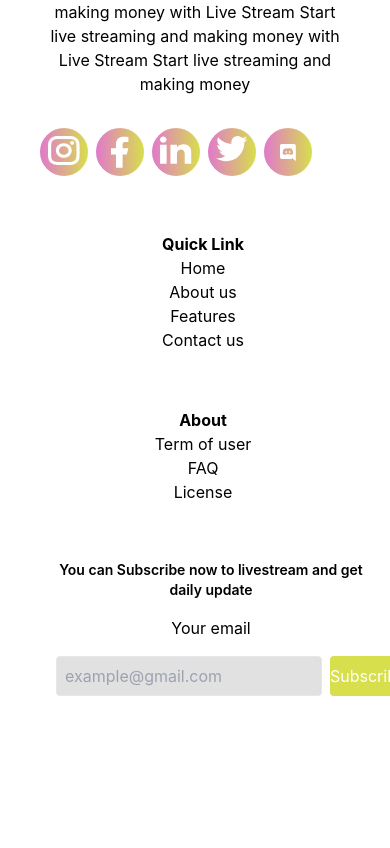
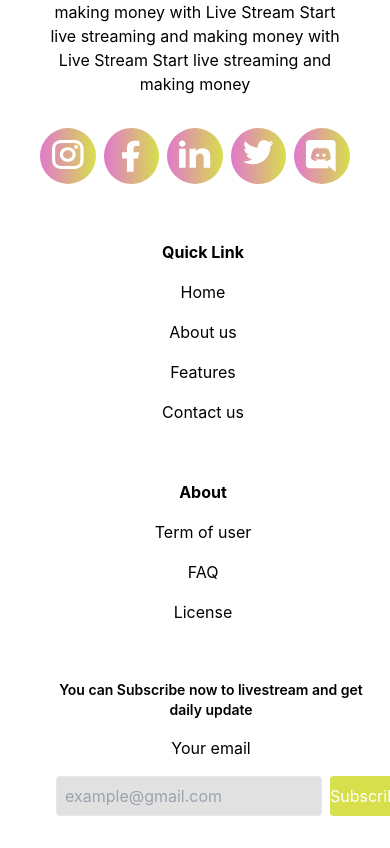
Before and after one commit to Mikepn02/live-streaming-platform, a React (Create React App) app: page / in a window 390 px wide. Shown: the part 5189-6037 px from the top of the page. Before the commit the page ends 5917 px from the top, so only its background shows below. Built offline with nearby package versions, Linux system fonts and the light colour scheme.

Commit message:
modified responsiveness

```diff
--- a/src/components/Footer/Footer.js
+++ b/src/components/Footer/Footer.js
@@ -1,6 +1,5 @@
 import React from "react";
-import { FontAwesomeIcon } from "@fortawesome/react-fontawesome";
-import { } from "@fortawesome/free-solid-svg-icons";
+
 
 const Footer = () => {
     return (
@@ -17,36 +16,36 @@ const Footer = () => {
                         making money with Live Stream Start live streaming and making money
                     </p>
                     <div className="flex flex-row gap-2">
-                        <div className="bg-gradient-to-r from-[#E179CB] via-[#DCAB8D] to-[#D7DF4D] p-2 rounded-full w-12 h-12 items-center justify-center">
+                        <div className="bg-gradient-to-r from-[#E179CB] via-[#DCAB8D] to-[#D7DF4D] p-3 rounded-full w-14 h-14 items-center justify-center">
                             <img src="/assets/instagram.svg" alt="instagram" />
                         </div>
-                        <div className="bg-gradient-to-r from-[#E179CB] via-[#DCAB8D] to-[#D7DF4D] p-2 rounded-full w-12 h-12 items-center justify-center">
+                        <div className="bg-gradient-to-r from-[#E179CB] via-[#DCAB8D] to-[#D7DF4D] p-3 rounded-full w-14 h-14 items-center justify-center">
                             <img src="/assets/facebook.svg" alt="facebook" className="mx-auto" />
                         </div>
-                        <div className="bg-gradient-to-r from-[#E179CB] via-[#DCAB8D] to-[#D7DF4D] p-2 rounded-full  w-12 h-12 items-center justify-center">
+                        <div className="bg-gradient-to-r from-[#E179CB] via-[#DCAB8D] to-[#D7DF4D] p-3 rounded-full  w-14 h-14 items-center justify-center">
                             <img src="/assets/linkedin.svg" alt="linkedin" />
                         </div>
-                        <div className="bg-gradient-to-r from-[#E179CB] via-[#DCAB8D] to-[#D7DF4D] p-2 rounded-full w-12 h-12 items-center justify-center">
+                        <div className="bg-gradient-to-r from-[#E179CB] via-[#DCAB8D] to-[#D7DF4D] p-3 rounded-full w-14 h-14 items-center justify-center">
                             <img src="/assets/twitter.svg" alt="twitter" />
                         </div>
-                        <div className="bg-gradient-to-r from-[#E179CB] via-[#DCAB8D] to-[#D7DF4D] p-4 rounded-full w-12 h-12 items-center justify-center">
+                        <div className="bg-gradient-to-r from-[#E179CB] via-[#DCAB8D] to-[#D7DF4D] p-3 rounded-full w-14 h-14 items-center justify-center">
                             <img src="/assets/discord.svg" alt="twitter" />
                         </div>
                     </div>
                 </div>
 
-                <div className="  text-center md:text-left">
+                <div className="  text-center md:text-left space-y-4">
                     <h1 className="text-black font-bold">Quick Link</h1>
-                    <ul>
+                    <ul className="space-y-4">
                         <li>Home</li>
                         <li>About us</li>
                         <li>Features</li>
                         <li>Contact us</li>
                     </ul>
                 </div>
-                <div className=" items-center  justify-center text-center md:text-left">
+                <div className=" items-center  justify-center text-center md:text-left space-y-4">
                     <h1 className="text-black font-bold">About</h1>
-                    <ul>
+                    <ul className="space-y-4">
                         <li>Term of user</li>
                         <li>FAQ</li>
                         <li>License</li>
```
